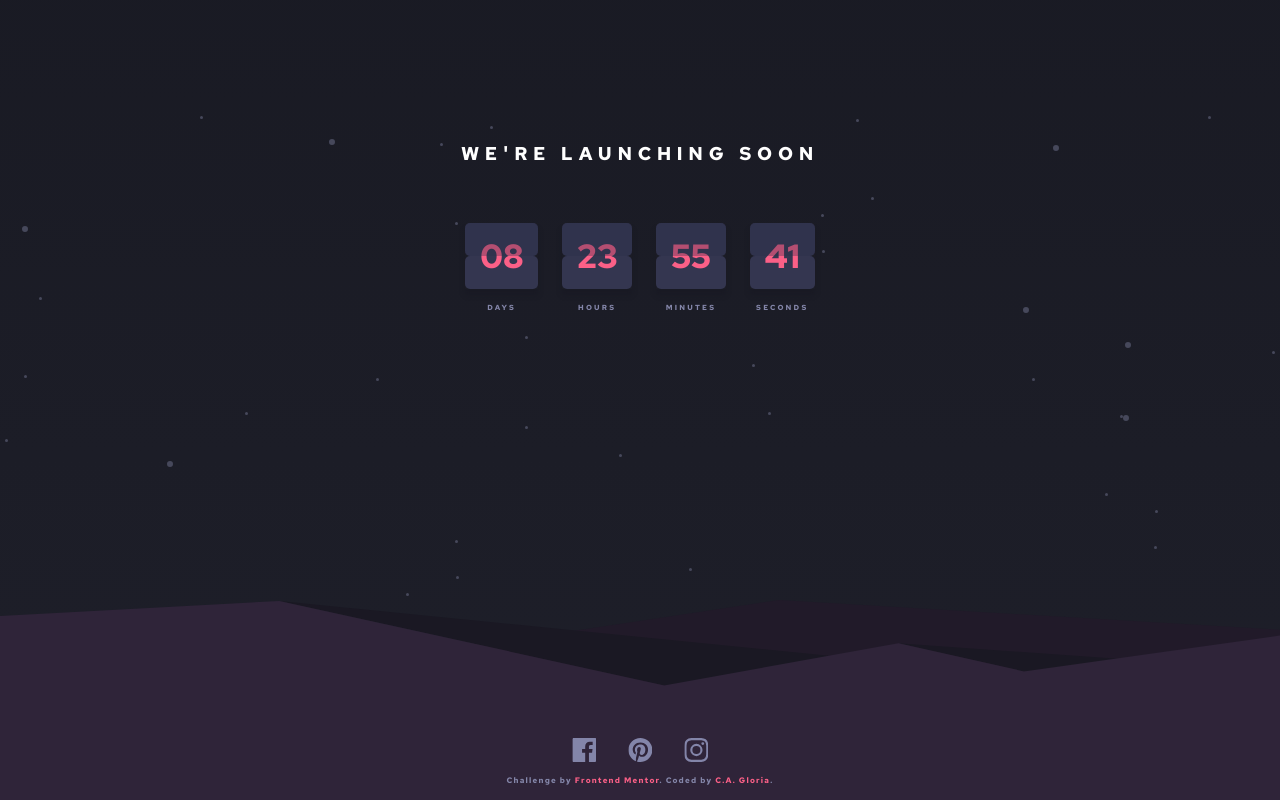
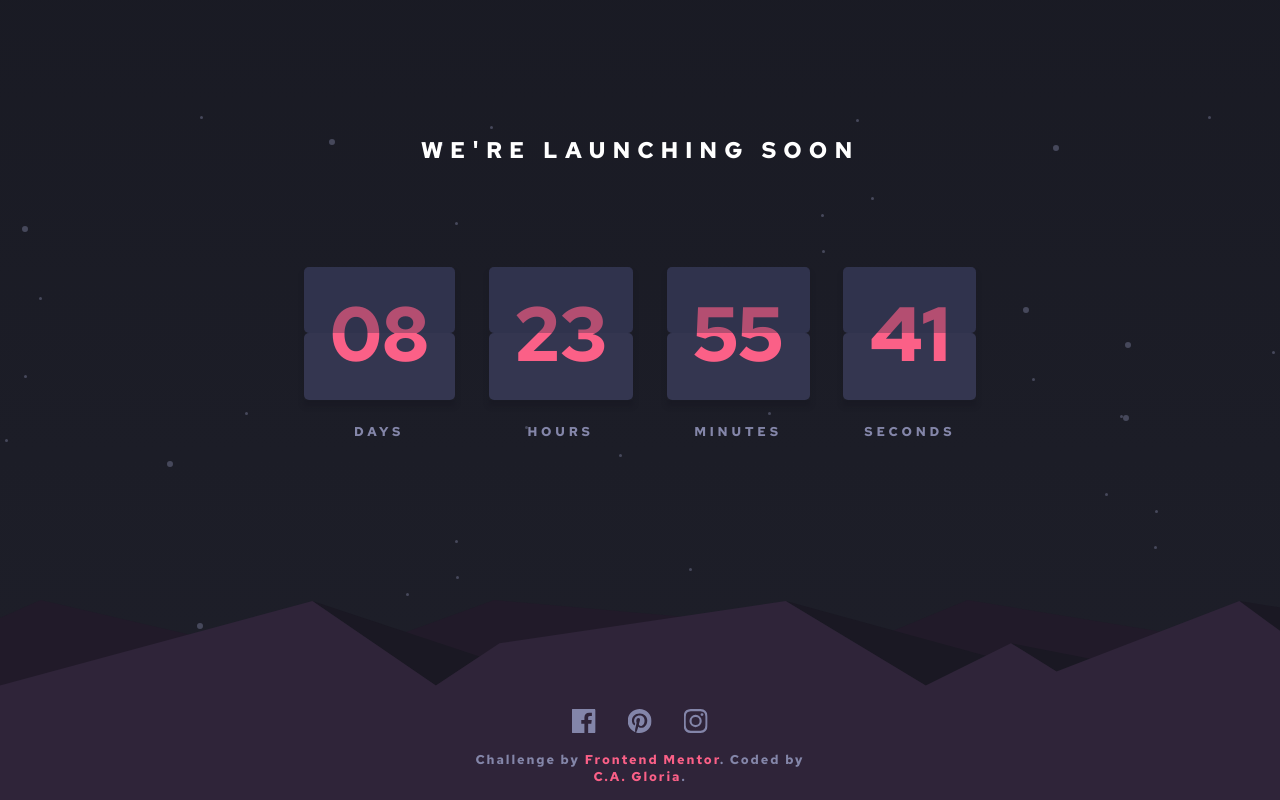
Before and after one commit to cagloria/launch-countdown-timer, a React (Create React App) app: page / in a window 1280 px wide. Built offline with nearby package versions, Linux system fonts and the light colour scheme.

Commit message:
Added styling for tablet and desktop

```diff
--- a/src/components/App.js
+++ b/src/components/App.js
@@ -9,10 +9,23 @@ const CountdownContainer = styled.div`
     justify-content: space-between;
     max-width: 350px;
     margin: 0 auto;
+
+    @media only screen and (min-width: 769px) {
+        max-width: 692px;
+        width: 60%;
+    }
 `;
 
 const Heading = styled.h1`
     margin-bottom: 57px;
+
+    @media only screen and (min-width: 769px) {
+        margin-bottom: 102px;
+    }
+
+    @media only screen and (max-height: 450px) {
+        margin-bottom: 45px;
+    }
 `;
 
 export default function App() {
--- a/src/components/Count.js
+++ b/src/components/Count.js
@@ -11,7 +11,7 @@ const CountStyles = createGlobalStyle`
 `;
 
 const Value = styled.div`
-    font-size: 2.1em;
+    font-size: clamp(2.1em, 6vw, 5.2em);
     padding: 11px 15px;
     display: flex;
     justify-content: center;
@@ -20,6 +20,10 @@ const Value = styled.div`
     position: relative;
     text-align: center;
     box-shadow: 0px 6px 4px ${neutral.black};
+
+    @media only screen and (min-width: 769px) {
+        padding: 16px 26px;
+    }
 `;
 
 const TopBox = styled.div`
@@ -44,10 +48,14 @@ const Shadow = styled.div`
 const Label = styled.p`
     text-transform: uppercase;
     color: ${primary.gray};
-    font-size: 0.46em;
+    font-size: clamp(0.46em, 1vw, 0.86em);
     letter-spacing: 0.3em;
     margin: 14px 0 0;
     text-align: center;
+
+    @media only screen and (min-width: 769px) {
+        margin-top: 23px;
+    }
 `;
 
 export default function Count({ value, label }) {
--- a/src/components/Footer.js
+++ b/src/components/Footer.js
@@ -1,4 +1,4 @@
-import styled, { createGlobalStyle } from "styled-components";
+import styled from "styled-components";
 import { primary } from "./Themes";
 import facebook from "../assets/icon-facebook.svg";
 import pinterest from "../assets/icon-pinterest.svg";
@@ -9,6 +9,14 @@ const Container = styled.footer`
     bottom: 7px;
     transform: translateX(50%);
     right: 50%;
+
+    @media only screen and (min-width: 769px) {
+        bottom: 2px;
+    }
+
+    @media only screen and (min-width: 2000px) {
+        bottom: 70px;
+    }
 `;
 
 const LinksContainer = styled.div`
@@ -20,8 +28,9 @@ const LinksContainer = styled.div`
 const Attribution = styled.p`
     color: ${primary.gray};
     text-align: center;
-    font-size: 0.5em;
+    font-size: clamp(0.5em, 1vw, 1em);
     letter-spacing: 0.15em;
+    max-width: 40ch;
 `;
 
 export default function Footer() {
--- a/src/components/Themes.js
+++ b/src/components/Themes.js
@@ -29,9 +29,19 @@ export const GlobalStyles = createGlobalStyle`
             url(${bgStars}),
             linear-gradient(180deg, ${neutral.black} 0%, ${neutral.dark} 100%);
         background-repeat: no-repeat, no-repeat, no-repeat;
-        background-position: 84% bottom,center,center;
-        background-attachment: fixed,fixed,fixed;
-        background-size: 275% 25%,auto,auto;
+        background-position: 84% bottom, center, center;
+        background-attachment: fixed, fixed, fixed;
+        background-size: 275% 25%, auto, auto;
+
+        @media only screen and (min-width: 769px) {
+            padding-top: 121px;
+            background-size: 100% 25%, auto, auto;
+            background-position: center bottom, center, center;
+        }
+
+        @media only screen and (max-height: 450px) {
+            padding-top: 20px;
+        }
     }
 
     a {
@@ -42,7 +52,7 @@ export const GlobalStyles = createGlobalStyle`
     h1 {
         text-transform: uppercase;
         text-align: center;
-        font-size: 1.16em;
+        font-size: clamp(1.16em, 2.5vw, 1.42em);
         letter-spacing: 0.31em;
         line-height: 126%;
     }
```
Also changed, not shown: 1 other file (tests, documents, lock files or other folders).
